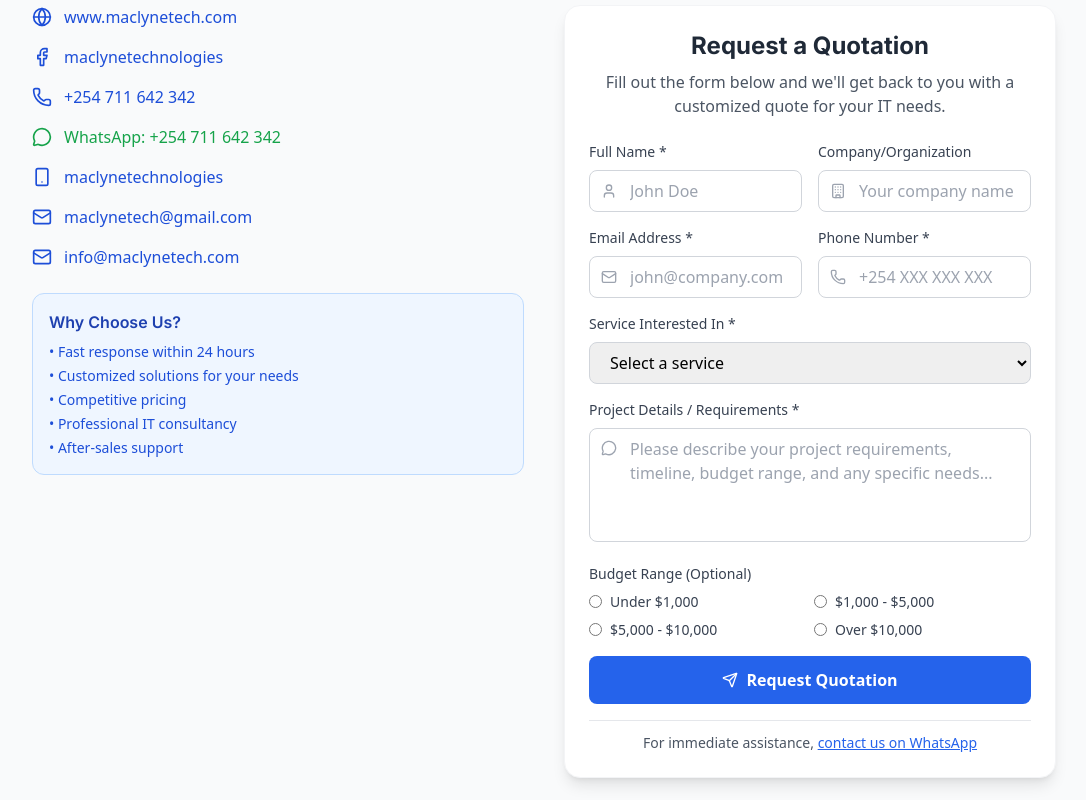
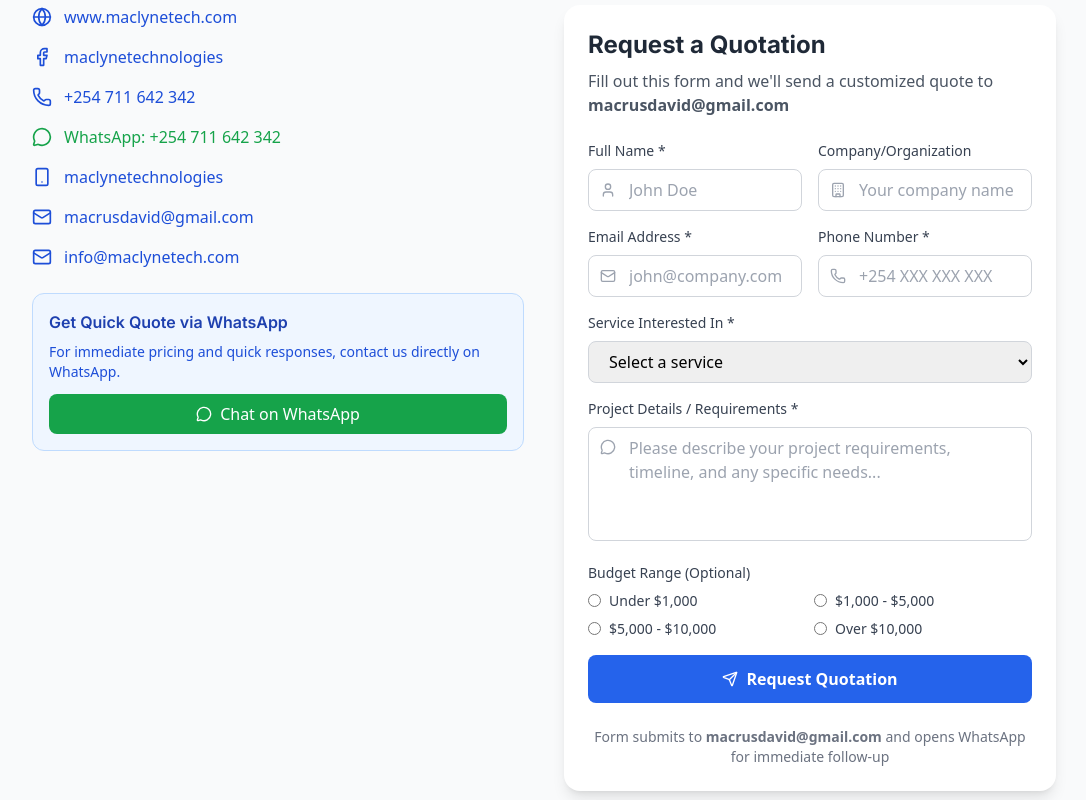
Before and after one commit to MacWachira/Maclyne_Technologies, a React (Vite) app: page / in a window 1280 px wide. Shown: the part 3700-4500 px from the top of the page, without its empty margins (96-1182 px from the left). Built offline with nearby package versions, Linux system fonts and the light colour scheme.

Commit message:
Update Contact.jsx

```diff
--- a/src/components/Contact.jsx
+++ b/src/components/Contact.jsx
@@ -1,80 +1,204 @@
 // src/components/Contact.jsx
-import React, { useState } from 'react';
-import { useForm, ValidationError } from '@formspree/react';
+import React, { useState } from "react";
 import { Phone, Globe, Facebook, MessageCircle, Send, Smartphone, Mail, User, Building } from "lucide-react";
 
-function ContactForm() {
-  const [state, handleSubmit] = useForm("xjkprbzn");
-  const [showAlert, setShowAlert] = useState(false);
+function Contact() {
+  const [formData, setFormData] = useState({
+    name: '',
+    email: '',
+    phone: '',
+    company: '',
+    service: '',
+    message: '',
+    budget: ''
+  });
 
-  const handleFormSubmit = async (e) => {
+  const [isSubmitting, setIsSubmitting] = useState(false);
+  const [isSubmitted, setIsSubmitted] = useState(false);
+
+  const handleChange = (e) => {
+    setFormData({
+      ...formData,
+      [e.target.name]: e.target.value
+    });
+  };
+
+  const handleSubmit = async (e) => {
     e.preventDefault();
-    await handleSubmit(e);
+    setIsSubmitting(true);
 
+    // Create form data for Formspree
+    const formDataToSend = new FormData();
+    Object.keys(formData).forEach(key => {
+      if (formData[key]) {
+        formDataToSend.append(key, formData[key]);
+      }
+    });
+
+    try {
+      // Submit to Formspree
+      const response = await fetch('https://formspree.io/f/xovkvbrn', {
+        method: 'POST',
+        body: formDataToSend,
+        headers: {
+          'Accept': 'application/json'
+        }
+      });
+
+      if (response.ok) {
+        setIsSubmitted(true);
         // Show WhatsApp alert
-    setShowAlert(true);
-    setTimeout(() => setShowAlert(false), 5000);
+        setTimeout(() => {
+          const whatsappMessage = `Hello! I've submitted a quotation request for ${formData.service}. Name: ${formData.name}, Phone: ${formData.phone}`;
+          const whatsappUrl = `https://wa.me/254711642342?text=${encodeURIComponent(whatsappMessage)}`;
+          window.open(whatsappUrl, '_blank');
+        }, 1000);
+      }
+    } catch (error) {
+      console.error('Form submission error:', error);
+    } finally {
+      setIsSubmitting(false);
+    }
   };
 
   const openWhatsApp = () => {
-    const message = "Hello! I've just submitted a quotation request on your website. Please contact me with more details.";
-    const phoneNumber = "+254711642342";
-    const url = `https://wa.me/${phoneNumber}?text=${encodeURIComponent(message)}`;
+    const message = "Hello! I'm interested in your services and would like to request a quotation.";
+    const url = `https://wa.me/254711642342?text=${encodeURIComponent(message)}`;
     window.open(url, '_blank');
   };
 
-  if (state.succeeded) {
+  if (isSubmitted) {
     return (
+      <section id="contact" className="bg-gray-50 py-20 px-6 md:px-20">
+        <div className="max-w-5xl mx-auto">
+          <h2 className="text-3xl md:text-4xl font-bold text-gray-800 mb-8 text-center">
+            Contact Us
+          </h2>
           <div className="bg-green-50 border border-green-200 rounded-2xl p-8 text-center">
             <div className="w-16 h-16 bg-green-100 rounded-full flex items-center justify-center mx-auto mb-4">
               <Mail className="w-8 h-8 text-green-600" />
             </div>
             <h3 className="text-2xl font-bold text-green-800 mb-2">Thank You!</h3>
-        <p className="text-green-700 mb-6">
-          Your quotation request has been submitted successfully. We'll get back to you within 24 hours.
+            <p className="text-green-700 mb-4">
+              Your quotation request has been submitted successfully to macrusdavid@gmail.com.
+            </p>
+            <p className="text-green-600 mb-6">
+              We've opened WhatsApp for you to send immediate follow-up. We'll get back to you within 24 hours.
             </p>
             <button
               onClick={openWhatsApp}
               className="inline-flex items-center gap-2 bg-green-600 hover:bg-green-700 text-white font-semibold py-3 px-6 rounded-lg transition-colors duration-200"
             >
               <MessageCircle className="w-5 h-5" />
-          Contact us on WhatsApp
+              Open WhatsApp Again
             </button>
           </div>
+        </div>
+      </section>
     );
   }
 
   return (
+    <section id="contact" className="bg-gray-50 py-20 px-6 md:px-20">
+      <div className="max-w-5xl mx-auto">
+        <h2 className="text-3xl md:text-4xl font-bold text-gray-800 mb-8 text-center">
+          Contact Us
+        </h2>
+
+        {/* Contact Info */}
+        <div className="grid md:grid-cols-2 gap-10">
           <div className="space-y-6">
-      {showAlert && (
-        <div className="bg-blue-50 border border-blue-200 rounded-xl p-4 flex items-center justify-between">
-          <div className="flex items-center gap-3">
-            <MessageCircle className="w-5 h-5 text-blue-600" />
-            <div>
-              <p className="font-semibold text-blue-800">Follow up on WhatsApp</p>
-              <p className="text-blue-600 text-sm">Get instant response at +254711642342</p>
+            <div className="space-y-4">
+              <a
+                href="https://www.maclynetech.com"
+                target="_blank"
+                rel="noopener noreferrer"
+                className="flex items-center space-x-3 text-blue-700 hover:text-blue-900 transition-colors"
+              >
+                <Globe className="w-5 h-5" />
+                <span>www.maclynetech.com</span>
+              </a>
+
+              <a
+                href="https://facebook.com/maclynetechnologies"
+                target="_blank"
+                rel="noopener noreferrer"
+                className="flex items-center space-x-3 text-blue-700 hover:text-blue-900 transition-colors"
+              >
+                <Facebook className="w-5 h-5" />
+                <span>maclynetechnologies</span>
+              </a>
+
+              <a
+                href="tel:+254711642342"
+                className="flex items-center space-x-3 text-blue-700 hover:text-blue-900 transition-colors"
+              >
+                <Phone className="w-5 h-5" />
+                <span>+254 711 642 342</span>
+              </a>
+
+              <a
+                href="https://wa.me/254711642342"
+                target="_blank"
+                rel="noopener noreferrer"
+                className="flex items-center space-x-3 text-green-600 hover:text-green-800 transition-colors"
+              >
+                <MessageCircle className="w-5 h-5" />
+                <span>WhatsApp: +254 711 642 342</span>
+              </a>
+
+              <a
+                href="https://www.tiktok.com/@maclynetechnologies"
+                target="_blank"
+                rel="noopener noreferrer"
+                className="flex items-center space-x-3 text-blue-700 hover:text-blue-900 transition-colors"
+              >
+                <Smartphone className="w-5 h-5" />
+                <span>maclynetechnologies</span>
+              </a>
+
+              <a
+                href="mailto:macrusdavid@gmail.com"
+                className="flex items-center space-x-3 text-blue-700 hover:text-blue-900 transition-colors"
+              >
+                <Mail className="w-5 h-5" />
+                <span>macrusdavid@gmail.com</span>
+              </a>
+
+              <a
+                href="mailto:info@maclynetech.com"
+                className="flex items-center space-x-3 text-blue-700 hover:text-blue-900 transition-colors"
+              >
+                <Mail className="w-5 h-5" />
+                <span>info@maclynetech.com</span>
+              </a>
+            </div>
+
+            {/* Quick Contact Info */}
+            <div className="bg-blue-50 border border-blue-200 rounded-xl p-4">
+              <h4 className="font-semibold text-blue-800 mb-2">Get Quick Quote via WhatsApp</h4>
+              <p className="text-blue-700 text-sm mb-3">
+                For immediate pricing and quick responses, contact us directly on WhatsApp.
+              </p>
+              <button
+                onClick={openWhatsApp}
+                className="w-full bg-green-600 hover:bg-green-700 text-white py-2 px-4 rounded-lg transition-colors flex items-center justify-center gap-2"
+              >
+                <MessageCircle className="w-4 h-4" />
+                <span>Chat on WhatsApp</span>
+              </button>
             </div>
           </div>
-          <button
-            onClick={openWhatsApp}
-            className="bg-blue-600 hover:bg-blue-700 text-white px-4 py-2 rounded-lg text-sm font-medium transition-colors duration-200"
-          >
-            Open WhatsApp
-          </button>
-        </div>
-      )}
 
-      <div className="bg-white rounded-2xl shadow-lg border border-gray-100 p-6">
-        <div className="text-center mb-6">
+          {/* Request for Quotation Form */}
+          <div className="bg-white shadow-lg rounded-2xl p-6">
             <h3 className="text-2xl font-bold text-gray-800 mb-2">Request a Quotation</h3>
-          <p className="text-gray-600">
-            Fill out the form below and we'll get back to you with a customized quote for your IT needs.
+            <p className="text-gray-600 mb-6">
+              Fill out this form and we'll send a customized quote to <strong>macrusdavid@gmail.com</strong>
             </p>
-        </div>
 
-        <form onSubmit={handleFormSubmit} className="space-y-4">
+            <form onSubmit={handleSubmit} className="space-y-4">
               <div className="grid md:grid-cols-2 gap-4">
-            {/* Full Name */}
                 <div className="space-y-2">
                   <label htmlFor="name" className="block text-sm font-medium text-gray-700">
                     Full Name *
@@ -86,13 +210,14 @@
                       type="text"
                       name="name"
                       required
-                  className="w-full pl-10 pr-4 py-2 border border-gray-300 rounded-lg focus:ring-2 focus:ring-blue-500 focus:border-blue-500 transition-colors duration-200"
+                      value={formData.name}
+                      onChange={handleChange}
+                      className="w-full pl-10 pr-4 py-2 border border-gray-300 rounded-lg focus:ring-2 focus:ring-blue-500 focus:border-blue-500 transition-colors"
                       placeholder="John Doe"
                     />
                   </div>
                 </div>
 
-            {/* Company */}
                 <div className="space-y-2">
                   <label htmlFor="company" className="block text-sm font-medium text-gray-700">
                     Company/Organization
@@ -103,7 +228,9 @@
                       id="company"
                       type="text"
                       name="company"
-                  className="w-full pl-10 pr-4 py-2 border border-gray-300 rounded-lg focus:ring-2 focus:ring-blue-500 focus:border-blue-500 transition-colors duration-200"
+                      value={formData.company}
+                      onChange={handleChange}
+                      className="w-full pl-10 pr-4 py-2 border border-gray-300 rounded-lg focus:ring-2 focus:ring-blue-500 focus:border-blue-500 transition-colors"
                       placeholder="Your company name"
                     />
                   </div>
@@ -111,7 +238,6 @@
               </div>
 
               <div className="grid md:grid-cols-2 gap-4">
-            {/* Email */}
                 <div className="space-y-2">
                   <label htmlFor="email" className="block text-sm font-medium text-gray-700">
                     Email Address *
@@ -123,19 +249,14 @@
                       type="email"
                       name="email"
                       required
-                  className="w-full pl-10 pr-4 py-2 border border-gray-300 rounded-lg focus:ring-2 focus:ring-blue-500 focus:border-blue-500 transition-colors duration-200"
+                      value={formData.email}
+                      onChange={handleChange}
+                      className="w-full pl-10 pr-4 py-2 border border-gray-300 rounded-lg focus:ring-2 focus:ring-blue-500 focus:border-blue-500 transition-colors"
                       placeholder="john@company.com"
                     />
                   </div>
-              <ValidationError
-                prefix="Email"
-                field="email"
-                errors={state.errors}
-                className="text-red-500 text-sm mt-1"
-              />
                 </div>
 
-            {/* Phone */}
                 <div className="space-y-2">
                   <label htmlFor="phone" className="block text-sm font-medium text-gray-700">
                     Phone Number *
@@ -147,14 +268,15 @@
                       type="tel"
                       name="phone"
                       required
-                  className="w-full pl-10 pr-4 py-2 border border-gray-300 rounded-lg focus:ring-2 focus:ring-blue-500 focus:border-blue-500 transition-colors duration-200"
+                      value={formData.phone}
+                      onChange={handleChange}
+                      className="w-full pl-10 pr-4 py-2 border border-gray-300 rounded-lg focus:ring-2 focus:ring-blue-500 focus:border-blue-500 transition-colors"
                       placeholder="+254 XXX XXX XXX"
                     />
                   </div>
                 </div>
               </div>
 
-          {/* Service Interest */}
               <div className="space-y-2">
                 <label htmlFor="service" className="block text-sm font-medium text-gray-700">
                   Service Interested In *
@@ -163,7 +285,9 @@
                   id="service"
                   name="service"
                   required
-              className="w-full px-4 py-2 border border-gray-300 rounded-lg focus:ring-2 focus:ring-blue-500 focus:border-blue-500 transition-colors duration-200"
+                  value={formData.service}
+                  onChange={handleChange}
+                  className="w-full px-4 py-2 border border-gray-300 rounded-lg focus:ring-2 focus:ring-blue-500 focus:border-blue-500 transition-colors"
                 >
                   <option value="">Select a service</option>
                   <option value="computer-sales">Computer Sales</option>
@@ -181,7 +305,6 @@
                 </select>
               </div>
 
-          {/* Project Details */}
               <div className="space-y-2">
                 <label htmlFor="message" className="block text-sm font-medium text-gray-700">
                   Project Details / Requirements *
@@ -193,19 +316,14 @@
                     name="message"
                     required
                     rows={4}
-                className="w-full pl-10 pr-4 py-2 border border-gray-300 rounded-lg focus:ring-2 focus:ring-blue-500 focus:border-blue-500 transition-colors duration-200 resize-none"
-                placeholder="Please describe your project requirements, timeline, budget range, and any specific needs..."
+                    value={formData.message}
+                    onChange={handleChange}
+                    className="w-full pl-10 pr-4 py-2 border border-gray-300 rounded-lg focus:ring-2 focus:ring-blue-500 focus:border-blue-500 transition-colors resize-none"
+                    placeholder="Please describe your project requirements, timeline, and any specific needs..."
                   />
                 </div>
-            <ValidationError
-              prefix="Message"
-              field="message"
-              errors={state.errors}
-              className="text-red-500 text-sm mt-1"
-            />
               </div>
 
-          {/* Budget Range */}
               <div className="space-y-2">
                 <label className="block text-sm font-medium text-gray-700">
                   Budget Range (Optional)
@@ -217,6 +335,8 @@
                         type="radio"
                         name="budget"
                         value={range}
+                        checked={formData.budget === range}
+                        onChange={handleChange}
                         className="text-blue-600 focus:ring-blue-500"
                       />
                       <span className="text-sm text-gray-700">{range}</span>
@@ -225,136 +345,31 @@
                 </div>
               </div>
 
-          {/* Submit Button */}
               <button
                 type="submit"
-            disabled={state.submitting}
+                disabled={isSubmitting}
                 className="w-full bg-blue-600 hover:bg-blue-700 disabled:bg-blue-400 text-white font-semibold py-3 px-6 rounded-lg transition-all duration-200 flex items-center justify-center gap-2"
               >
-            {state.submitting ? (
+                {isSubmitting ? (
                   <>
                     <div className="w-4 h-4 border-2 border-white border-t-transparent rounded-full animate-spin" />
-                Submitting...
+                    <span>Submitting...</span>
                   </>
                 ) : (
                   <>
                     <Send className="w-4 h-4" />
-                Request Quotation
+                    <span>Request Quotation</span>
                   </>
                 )}
               </button>
 
-          {/* WhatsApp Prompt */}
-          <div className="text-center pt-3 border-t border-gray-200">
-            <p className="text-gray-600 text-sm">
-              For immediate assistance,{' '}
-              <button
-                type="button"
-                onClick={openWhatsApp}
-                className="text-blue-600 hover:text-blue-700 font-medium underline transition-colors duration-200"
-              >
-                contact us on WhatsApp
-              </button>
+              <div className="text-center pt-2">
+                <p className="text-gray-500 text-sm">
+                  Form submits to <strong>macrusdavid@gmail.com</strong> and opens WhatsApp for immediate follow-up
                 </p>
               </div>
             </form>
           </div>
-    </div>
-  );
-}
-
-function Contact() {
-  return (
-    <section id="contact" className="bg-gray-50 py-20 px-6 md:px-20">
-      <div className="max-w-5xl mx-auto">
-        <h2 className="text-3xl md:text-4xl font-bold text-gray-800 mb-8 text-center">
-          Contact Us
-        </h2>
-
-        {/* Contact Info */}
-        <div className="grid md:grid-cols-2 gap-10">
-          <div className="space-y-6">
-            <div className="space-y-4">
-              <a
-                href="https://www.maclynetech.com"
-                target="_blank"
-                rel="noopener noreferrer"
-                className="flex items-center space-x-3 text-blue-700 hover:text-blue-900 transition-colors duration-200"
-              >
-                <Globe className="w-5 h-5" />
-                <span>www.maclynetech.com</span>
-              </a>
-
-              <a
-                href="https://facebook.com/maclynetechnologies"
-                target="_blank"
-                rel="noopener noreferrer"
-                className="flex items-center space-x-3 text-blue-700 hover:text-blue-900 transition-colors duration-200"
-              >
-                <Facebook className="w-5 h-5" />
-                <span>maclynetechnologies</span>
-              </a>
-
-              <a
-                href="tel:+254711642342"
-                className="flex items-center space-x-3 text-blue-700 hover:text-blue-900 transition-colors duration-200"
-              >
-                <Phone className="w-5 h-5" />
-                <span>+254 711 642 342</span>
-              </a>
-
-              <a
-                href="https://wa.me/254711642342"
-                target="_blank"
-                rel="noopener noreferrer"
-                className="flex items-center space-x-3 text-green-600 hover:text-green-800 transition-colors duration-200"
-              >
-                <MessageCircle className="w-5 h-5" />
-                <span>WhatsApp: +254 711 642 342</span>
-              </a>
-
-              <a
-                href="https://www.tiktok.com/@maclynetechnologies"
-                target="_blank"
-                rel="noopener noreferrer"
-                className="flex items-center space-x-3 text-blue-700 hover:text-blue-900 transition-colors duration-200"
-              >
-                <Smartphone className="w-5 h-5" />
-                <span>maclynetechnologies</span>
-              </a>
-
-              <a
-                href="mailto:maclynetech@gmail.com"
-                className="flex items-center space-x-3 text-blue-700 hover:text-blue-900 transition-colors duration-200"
-              >
-                <Mail className="w-5 h-5" />
-                <span>maclynetech@gmail.com</span>
-              </a>
-
-              <a
-                href="mailto:info@maclynetech.com"
-                className="flex items-center space-x-3 text-blue-700 hover:text-blue-900 transition-colors duration-200"
-              >
-                <Mail className="w-5 h-5" />
-                <span>info@maclynetech.com</span>
-              </a>
-            </div>
-
-            {/* Additional Info */}
-            <div className="bg-blue-50 border border-blue-200 rounded-xl p-4">
-              <h4 className="font-semibold text-blue-800 mb-2">Why Choose Us?</h4>
-              <ul className="text-blue-700 text-sm space-y-1">
-                <li>• Fast response within 24 hours</li>
-                <li>• Customized solutions for your needs</li>
-                <li>• Competitive pricing</li>
-                <li>• Professional IT consultancy</li>
-                <li>• After-sales support</li>
-              </ul>
-            </div>
-          </div>
-
-          {/* Request for Quotation Form */}
-          <ContactForm />
         </div>
       </div>
     </section>
```
Lines whose indentation alone changed are shown as unchanged.
